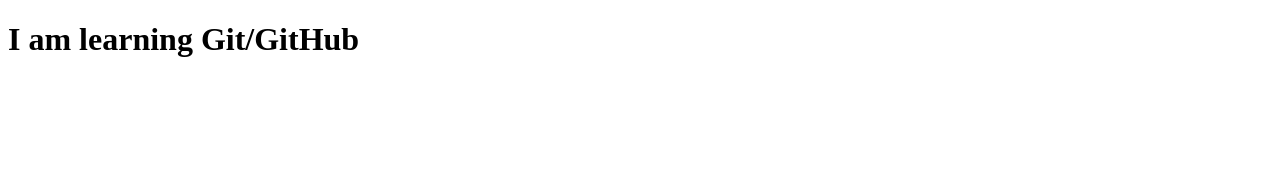
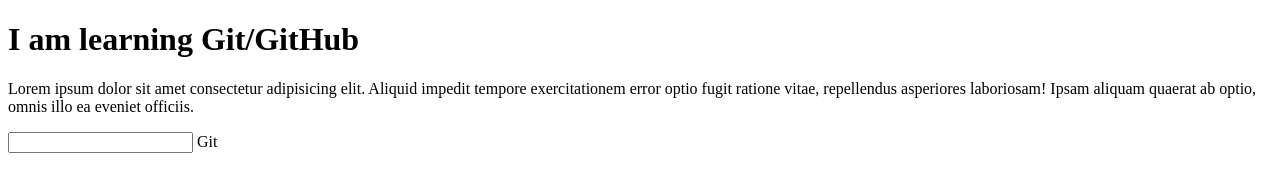
Before and after one commit to Imadara-Oku/Git, a plain HTML site: page index.html in a window 1280 px wide. Drawn offline with Linux system fonts and the light colour scheme.

Commit message:
I created another branch and coded in it

```diff
--- a/index.html
+++ b/index.html
@@ -8,5 +8,10 @@
 </head>
 <body>
     <h1>I am learning Git/GitHub </h1>
+    <p>Lorem ipsum dolor sit amet consectetur adipisicing elit. Aliquid impedit tempore exercitationem error optio fugit ratione vitae, repellendus asperiores laboriosam! Ipsam aliquam quaerat ab optio, omnis illo ea eveniet officiis.</p>
+    <form action="">
+        <input type="text">
+        <label for="">Git</label>
+    </form>
 </body>
 </html>
--- a/stylesheet.css
+++ b/stylesheet.css
@@ -0,0 +1,3 @@
+body{
+    background-color: purple;
+}
```
